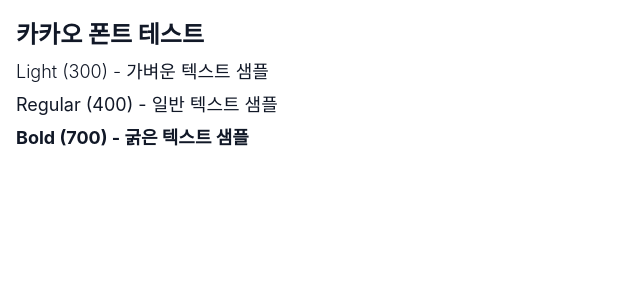
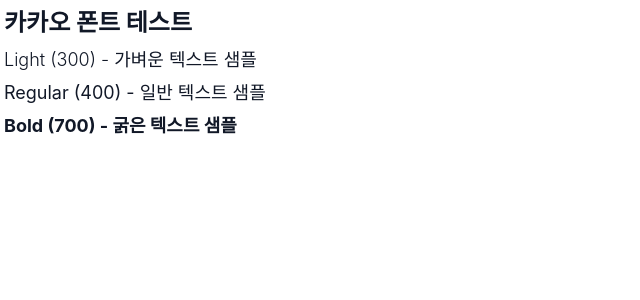
Before and after one commit to zzinLee/zzi18n, a React app: page / in a window 1280 px wide. Shown: the top 300 px of the page, without its empty margins (0-640 px from the left). Built offline with nearby package versions, Linux system fonts and the light colour scheme; a web font is replaced by a local one.

Commit message:
💄 Page style 변경

```diff
--- a/src/styles.css
+++ b/src/styles.css
@@ -33,7 +33,7 @@
 }
 
 body {
-  @apply w-screen h-screen m-0 p-12 box-border font-kakao border-border text-sm text-text bg-background;
+  @apply w-screen h-screen box-border font-kakao border-border text-sm text-text bg-background;
   background: transparent;
   line-height: 1.5;
   user-select: none;
```
